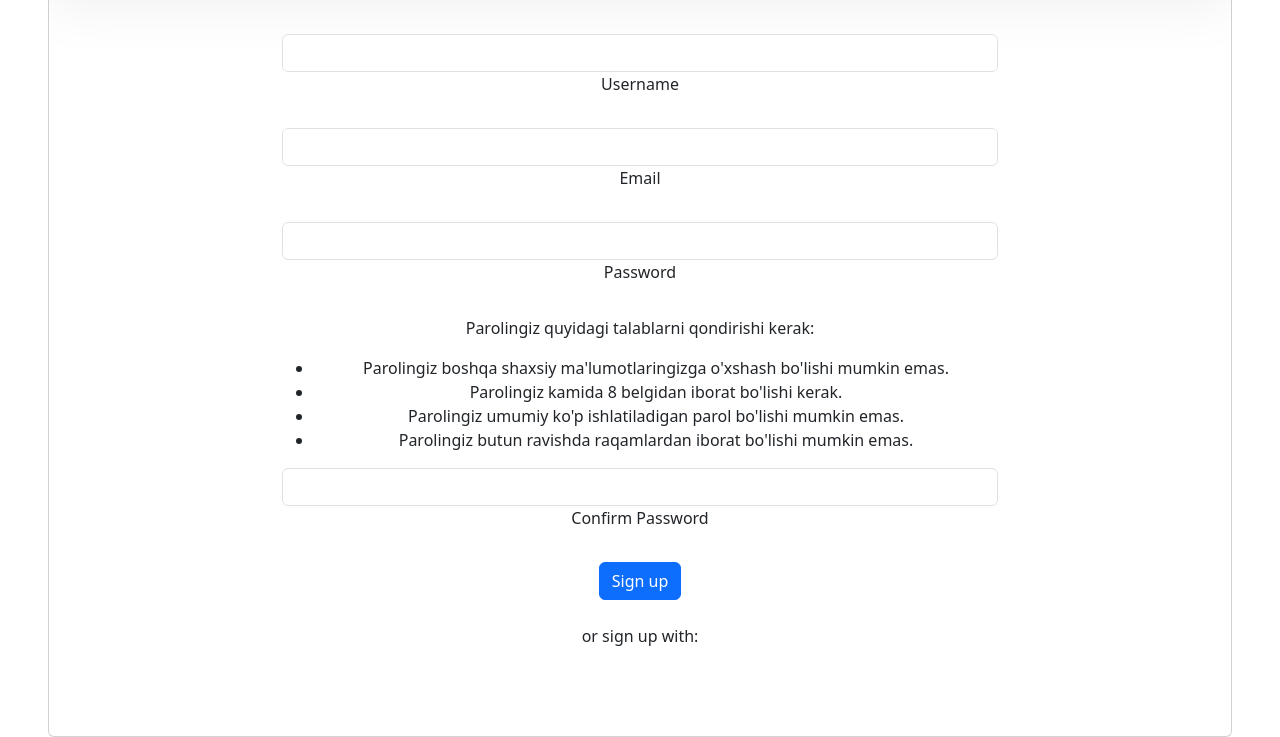
After one commit to Abdurahmon321/7_dars_6, a Django app: page /signup/ in a window 1280 px wide. The commit adds this page. Shown: the part 405-1142 px from the top of the page. Run offline with Django 5.2, Linux system fonts and the light colour scheme.

Commit message:
8 dars uchun commit qilindi

```diff
--- a/recipes/app/forms.py
+++ b/recipes/app/forms.py
@@ -1,26 +1,72 @@
 from django import forms
 from .models import Recipe, Category, Comment, MealCategory
+from django.contrib.auth.forms import UserCreationForm, AuthenticationForm
+from django.contrib.auth.models import User
 
 
 class RecipeForm(forms.ModelForm):
     class Meta:
         model = Recipe
         fields = ['category', 'meal_category', 'title', 'content', 'image']
+        widgets = {
+            'title': forms.TextInput(attrs={'class': 'form-control'}),
+            'content': forms.Textarea(attrs={'class': 'form-control', 'rows': 4}),
+        }
 
 
 class CategoryForm(forms.ModelForm):
     class Meta:
         model = Category
         fields = ['name']
+        widgets = {
+            'name': forms.TextInput(attrs={'class': 'form-control'}),
+        }
 
 
 class CommentForm(forms.ModelForm):
     class Meta:
         model = Comment
         fields = ['text']
+        widgets = {
+            'text': forms.Textarea(attrs={'class': 'form-control', 'rows': 3}),
+        }
 
 
 class MealCategoryForm(forms.ModelForm):
     class Meta:
         model = MealCategory
         fields = ['name', 'category']
+        widgets = {
+            'name': forms.TextInput(attrs={'class': 'form-control'}),
+            'category': forms.Select(attrs={'class': 'form-select'}),
+        }
+
+
+class UserLoginForm(AuthenticationForm):
+    username = forms.CharField(max_length=50, widget=forms.TextInput(attrs={
+        'class': 'form-control'
+    }))
+    password = forms.CharField(widget=forms.PasswordInput(attrs={
+        'class': 'form-control'
+    }))
+
+
+class UserSignupForm(UserCreationForm):
+    email = forms.EmailField(max_length=254, help_text='Required. Inform a valid email address.')
+
+    class Meta:
+        model = User
+        fields = ['username', 'email', 'password1', 'password2']
+
+    def clean_username(self):
+        username = self.cleaned_data['username']
+        if User.objects.filter(username=username).exists():
+            raise forms.ValidationError("This username is already in use. Please choose a different username.")
+        return username
+
+    def clean_password(self):
+        password1 = self.cleaned_data.get('password1')
+        password2 = self.cleaned_data.get('password2')
+        if password1 and password2 and password1 != password2:
+            raise forms.ValidationError("Passwords do not match.")
+        return password2
--- /dev/null
+++ b/recipes/app/templates/signup.html
@@ -0,0 +1,87 @@
+{% extends 'base.html' %}
+
+{% block content %}
+<!-- Section: Design Block -->
+<section class="text-center mt-5">
+    <!-- Background image -->
+    <div class="p-5 bg-image" style="
+        background-image: url('https://mdbootstrap.com/img/new/textures/full/171.jpg');
+        height: 300px;
+        "></div>
+    <!-- Background image -->
+
+    <div class="card mx-4 mx-md-5 shadow-5-strong" style="
+        margin-top: -100px;
+        background: hsla(0, 0%, 100%, 0.8);
+        backdrop-filter: blur(30px);
+        ">
+        <div class="card-body py-5 px-md-5">
+
+            <div class="row d-flex justify-content-center">
+                <div class="col-lg-8">
+                    <h2 class="fw-bold mb-5">Sign up</h2>
+                    <form method="post" action="{% url 'signup' %}">
+                        {% csrf_token %}
+
+                        <!-- Username input -->
+                        <div class="form-outline mb-4">
+                            <input name="username" type="text" id="username" class="form-control"/>
+                            <label class="form-label" for="username">Username</label>
+                        </div>
+
+                        <!-- Email input -->
+                        <div class="form-outline mb-4">
+                            <input name="email" type="email" id="email" class="form-control"/>
+                            <label class="form-label" for="email">Email</label>
+                        </div>
+
+                        <!-- Password input -->
+                        <div class="form-outline mb-4">
+                            <input name="password1" type="password" id="password1" class="form-control"/>
+                            <label class="form-label" for="password1">Password</label>
+                        </div>
+                        <p>Parolingiz quyidagi talablarni qondirishi kerak:</p>
+                        <ul>
+                            <li>Parolingiz boshqa shaxsiy ma'lumotlaringizga o'xshash bo'lishi mumkin emas.</li>
+                            <li>Parolingiz kamida 8 belgidan iborat bo'lishi kerak.</li>
+                            <li>Parolingiz umumiy ko'p ishlatiladigan parol bo'lishi mumkin emas.</li>
+                            <li>Parolingiz butun ravishda raqamlardan iborat bo'lishi mumkin emas.</li>
+                        </ul>
+                        <!-- Confirm Password input -->
+                        <div class="form-outline mb-4">
+                            <input name="password2" type="password" id="password2" class="form-control"/>
+                            <label class="form-label" for="password2">Confirm Password</label>
+                        </div>
+
+                        <!-- Submit button -->
+                        <button type="submit" class="btn btn-primary btn-block mb-4">
+                            Sign up
+                        </button>
+
+                        <!-- Register buttons -->
+                        <div class="text-center">
+                            <p>or sign up with:</p>
+                            <button type="button" class="btn btn-link btn-floating mx-1">
+                                <i class="fab fa-facebook-f"></i>
+                            </button>
+
+                            <button type="button" class="btn btn-link btn-floating mx-1">
+                                <i class="fab fa-google"></i>
+                            </button>
+
+                            <button type="button" class="btn btn-link btn-floating mx-1">
+                                <i class="fab fa-twitter"></i>
+                            </button>
+
+                            <button type="button" class="btn btn-link btn-floating mx-1">
+                                <i class="fab fa-github"></i>
+                            </button>
+                        </div>
+                    </form>
+                </div>
+            </div>
+        </div>
+    </div>
+</section>
+<!-- Section: Design Block -->
+{% endblock content %}
--- a/recipes/app/urls.py
+++ b/recipes/app/urls.py
@@ -4,22 +4,39 @@ from django.conf import settings
 from django.conf.urls.static import static
 
 urlpatterns = [
+    # bosh sahifa uchun url
     path("", views.bosh_sahifa, name="index"),
+
+    # categoriya uchun urllar
     path('categories/', views.category_list, name='category_list'),
     path('categories/<int:pk>/', views.category_detail, name='category_detail'),
     path('categories/create/', views.category_create, name='category_create'),
     path('categories/<int:pk>/update/', views.category_update, name='category_update'),
     path('categories/<int:pk>/delete/', views.category_delete, name='category_delete'),
+
+    # recipes uchun urlllar
     path('recipes/', views.recipe_list, name='recipe_list'),
     path('recipe/<int:pk>/', views.recipe_detail, name='recipe_detail'),
     path('recipe/create/', views.recipe_create, name='recipe_create'),
     path('recipe/<int:pk>/update/', views.recipe_update, name='recipe_update'),
     path('recipe/<int:pk>/delete/', views.recipe_delete, name='recipe_delete'),
 
+    # recipeni categoriyasi bo'yicha chiqarish uchun url
     path('recipe_filter/<int:pk>', views.filter_by_category, name="recipe_filter_by"),
 
+    # recipe like uchun url
     path('recipe/<int:recipe_id>/like/', views.like_recipe, name='like_recipe'),
 
+    # recipeni qidirish uchun url
     path('search/', views.search_results, name='search_results'),
 
+    # login uchun url
+    path("login/", views.user_login, name="login"),
+
+    # singup uchun url
+    path("signup/", views.user_signup, name="signup"),
+
+    # logout uchun url
+    path("logout/", views.user_logout, name="logout"),
+
 ] + static(settings.MEDIA_URL, document_root=settings.MEDIA_ROOT)
--- a/recipes/app/views.py
+++ b/recipes/app/views.py
@@ -1,7 +1,9 @@
+from django.contrib.auth import authenticate, login, logout
 from django.http import JsonResponse
 from django.shortcuts import render, get_object_or_404, redirect
 
-from .forms import RecipeForm, CategoryForm, CommentForm, MealCategoryForm
+from .forms import RecipeForm, CategoryForm, CommentForm, MealCategoryForm, UserLoginForm, UserSignupForm
+from django.contrib import messages
 # Create your views here.
 from .models import Recipe, Category, MealCategory
 
@@ -35,6 +37,7 @@ def category_create(request):
         form = MealCategoryForm(request.POST)
         if form.is_valid():
             form.save()
+            messages.success(request, "Categoriya yaratildi")
             return redirect('category_list')
     else:
         form = CategoryForm()
@@ -47,16 +50,18 @@ def category_update(request, pk):
         form = CategoryForm(request.POST, instance=category)
         if form.is_valid():
             form.save()
+            messages.success(request, "Categoriya o'zgartirildi")
             return redirect('category_list')
     else:
         form = CategoryForm(instance=category)
-    return render(request, 'category_form.html', {'form': form})
+    return render(request, 'category/category_form.html', {'form': form})
 
 
 def category_delete(request, pk):
     category = get_object_or_404(MealCategory, pk=pk)
     if request.method == 'POST':
         category.delete()
+        messages.success(request, "Categoriya o'chirildi")
         return redirect('category_list')
     return render(request, 'category/category_confirm_delete.html', {'category': category})
 
@@ -80,6 +85,7 @@ def recipe_detail(request, pk):
             comment = form.save(commit=False)
             comment.recipe = recipe
             comment.save()
+            messages.success(request, " Comment qo'shildi")
             return redirect('recipe_detail', pk=pk)
     else:
         form = CommentForm()
@@ -89,8 +95,10 @@ def recipe_detail(request, pk):
 def recipe_create(request):
     if request.method == 'POST':
         form = RecipeForm(request.POST, request.FILES)
+
         if form.is_valid():
             form.save()
+            messages.success(request, 'Recipe yaratildi')
             return redirect('recipe_list')
     else:
         form = RecipeForm()
@@ -103,6 +111,7 @@ def recipe_update(request, pk):
         form = RecipeForm(request.POST, request.FILES, instance=recipe)
         if form.is_valid():
             form.save()
+            messages.success(request, "Recipe o'zgartirildi")
             return redirect('recipe_list')
     else:
         form = RecipeForm(instance=recipe)
@@ -113,6 +122,7 @@ def recipe_delete(request, pk):
     recipe = get_object_or_404(Recipe, pk=pk)
     if request.method == 'POST':
         recipe.delete()
+        messages.success(request, "Recipe o'chirildi")
         return redirect('recipe_list')
     return render(request, 'recipes/recipe_confirm_delete.html', {'recipe': recipe})
 
@@ -142,3 +152,43 @@ def search_results(request):
     query = request.GET.get('q')
     recipes = Recipe.objects.filter(title__icontains=query)
     return render(request, 'recipes/recipe_list.html', {'recipes': recipes})
+
+
+def user_login(request):
+    if request.method == 'POST':
+        form = UserLoginForm(data=request.POST)
+        if form.is_valid():
+            user = form.get_user()
+            login(request, user)
+            messages.success(request, f"Saytga xush kelibsiz! {user.username}")
+            return redirect('index')
+
+        if form.errors:
+            for error in form.error_messages.values():
+                messages.error(request, str(error))
+    return render(request, 'login.html')
+
+
+def user_signup(request):
+    if request.method == 'POST':
+        form = UserSignupForm(request.POST)
+        if form.is_valid():
+            form.save()
+            messages.success(request, 'Successfully registered. You can now login.')
+            return redirect('login')
+        else:
+            messages.error(request, 'Registration failed. Please correct the errors.')
+    else:
+        form = UserSignupForm()
+
+    context = {
+        'form': form,
+        'title': 'Sign up'
+    }
+    return render(request, 'signup.html', context)
+
+
+def user_logout(request):
+    logout(request)
+    messages.warning(request, "Siz saytdan chiqdingiz!!!")
+    return redirect('login')
--- a/recipes/templates/base.html
+++ b/recipes/templates/base.html
@@ -24,7 +24,8 @@
                     </a>
                     <ul class="dropdown-menu" aria-labelledby="breakfastDropdown">
                         {% for br_category in br_category %}
-                        <li><a class="dropdown-item" href="{% url 'recipe_filter_by' br_category.pk %}">{{ br_category.name }}</a></li>
+                        <li><a class="dropdown-item" href="{% url 'recipe_filter_by' br_category.pk %}">{{
+                            br_category.name }}</a></li>
                         {% endfor %}
                     </ul>
                 </li>
@@ -35,7 +36,8 @@
                     </a>
                     <ul class="dropdown-menu" aria-labelledby="lunchDropdown">
                         {% for lunch_category in lunch_category %}
-                        <li><a class="dropdown-item" href="{% url 'recipe_filter_by' lunch_category.pk %}">{{ lunch_category.name }}</a></li>
+                        <li><a class="dropdown-item" href="{% url 'recipe_filter_by' lunch_category.pk %}">{{
+                            lunch_category.name }}</a></li>
                         {% endfor %}
                     </ul>
                 </li>
@@ -46,7 +48,8 @@
                     </a>
                     <ul class="dropdown-menu" aria-labelledby="dinnerDropdown">
                         {% for dinner_category in dinner_category %}
-                        <li><a class="dropdown-item" href="{% url 'recipe_filter_by' dinner_category.pk %}">{{ dinner_category.name }}</a></li>
+                        <li><a class="dropdown-item" href="{% url 'recipe_filter_by' dinner_category.pk %}">{{
+                            dinner_category.name }}</a></li>
                         {% endfor %}
                     </ul>
                 </li>
@@ -62,12 +65,33 @@
                 <input class="form-control me-2" type="search" name="q" placeholder="Search" aria-label="Search">
                 <button class="btn btn-outline-success" type="submit">Search</button>
             </form>
+            <ul class="navbar-nav me-auto mb-2 mb-lg-0">
+                ...
+            </ul>
+            <form class="d-flex">
+                {% if user.is_authenticated %}
+                <a href="{% url 'logout' %}" class="btn btn-outline-primary">Chiqish</a>
+                {% else %}
+                <a href="{% url 'login' %}" class="btn btn-outline-success me-2" type="submit">Login</a>
+                <a href="{% url 'signup' %}" class="btn btn-outline-primary" type="submit">Sign Up</a>
+                {% endif %}
+            </form>
+
         </div>
     </div>
 </nav>
 
 <main>
     {% block content %}
+    {% if messages %}
+    <ul class="messages">
+        {% for message in messages %}
+        <li class="alert alert-{{ message.tags }}">
+                {{ message }}
+            </li>
+        {% endfor %}
+    </ul>
+    {% endif %}
     <div class="container mt-5">
 
         <div class="container mt-5">
```
Also changed, not shown: recipes/app/templates/category/category_confirm_delete.html (+9 -0 lines), recipes/app/templates/category/category_form.html (+11 -0 lines), recipes/app/templates/category/category_list.html (+9 -1 lines), recipes/app/templates/index.html (+9 -0 lines), recipes/app/templates/login.html (added, +79 -0 lines), recipes/app/templates/recipes/recipe_confirm_delete.html (+9 -0 lines), recipes/app/templates/recipes/recipe_detail.html (+12 -1 lines), recipes/app/templates/recipes/recipe_form.html (+11 -3 lines), recipes/app/templates/recipes/recipe_list.html (+9 -1 lines), recipes/db.sqlite3.
